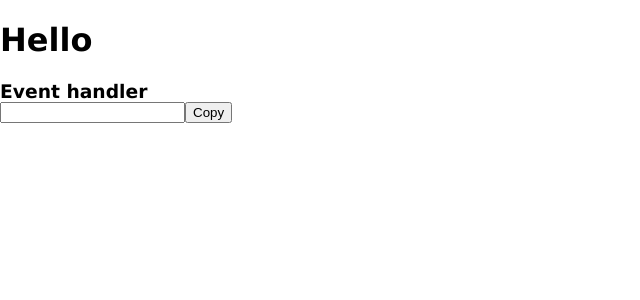
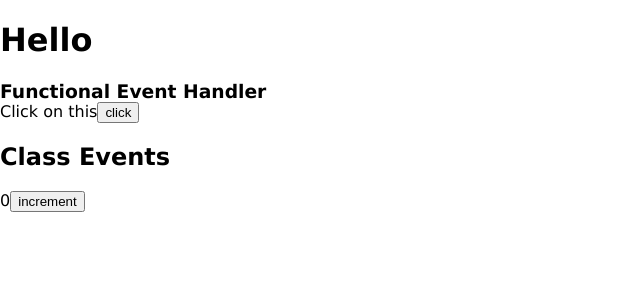
Before and after one commit to sampreethD/react, a React (Create React App) app: page / in a window 1280 px wide. Shown: the top 300 px of the page, without its empty margins (0-640 px from the left). Built offline with nearby package versions, Linux system fonts and the light colour scheme.

Commit message:
initial commit

```diff
--- a/src/App.js
+++ b/src/App.js
@@ -1,6 +1,7 @@
 import React from "react";
 import "./styles.css";
-import Events from "./components/events";
+import Events from "./components/Functional-events";
+import ClassEvents from "./components/class-events";
 
 //lesson no.1 - Function name should start with caps if you are using as a component
 //lesson no.2 - default is for some reason, don't ignore. (default) is stating we are exporting single class/function.
@@ -11,6 +12,7 @@ export default function App() {
     <div>
       <h1>Hello</h1>
       <Events />
+      <ClassEvents />
     </div>
   );
 }
--- /dev/null
+++ b/src/components/Functional-events.js
@@ -0,0 +1,20 @@
+import React from "react";
+
+/**
+ * lesson :
+ * Functional components does not need this as the reference is with in the scope.
+ * no Need to add () method while calling from jsx.
+ *
+ */
+export default function Events() {
+  function handleclick() {
+    console.log("just logging at the moment");
+  }
+  return (
+    <div style={{ display: "inline-block" }}>
+      <h3>Functional Event Handler</h3>
+      <span>Click on this</span>
+      <button onClick={handleclick}>click</button>
+    </div>
+  );
+}
--- /dev/null
+++ b/src/components/class-events.js
@@ -0,0 +1,35 @@
+import React from "react";
+
+/**
+ * 2 ways to call a Method in class based component
+ * 1. bind this with the function , this according to me is annoying beacuse if we have multiple fucntional calls we need to bind this to evenry function.
+ * 2. call be callback
+ */
+
+export default class ClassEvents extends React.Component {
+  constructor(props) {
+    super(props);
+    this.state = { counter: 0 };
+    // this.handleClick = this.handleClick.bind(this);
+  }
+
+  handleClick() {
+    this.setState({
+      counter: this.state.counter + 1
+    });
+  }
+  someotherFunction() {
+    this.setState({
+      counter: this.state.counter - 1
+    });
+  }
+  render() {
+    return (
+      <div>
+        <h2 onClick={() => this.someotherFunction()}>Class Events</h2>
+        <span>{this.state.counter}</span>
+        <button onClick={() => this.handleClick()}>increment</button>
+      </div>
+    );
+  }
+}
--- a/src/components/events.js
+++ /dev/null
@@ -1,11 +0,0 @@
-import React from "react";
-
-export default function Events() {
-  return (
-    <div style={{ display: "inline-block" }}>
-      <h3>Event handler</h3>
-      <input />
-      <button>Copy</button>
-    </div>
-  );
-}
```
